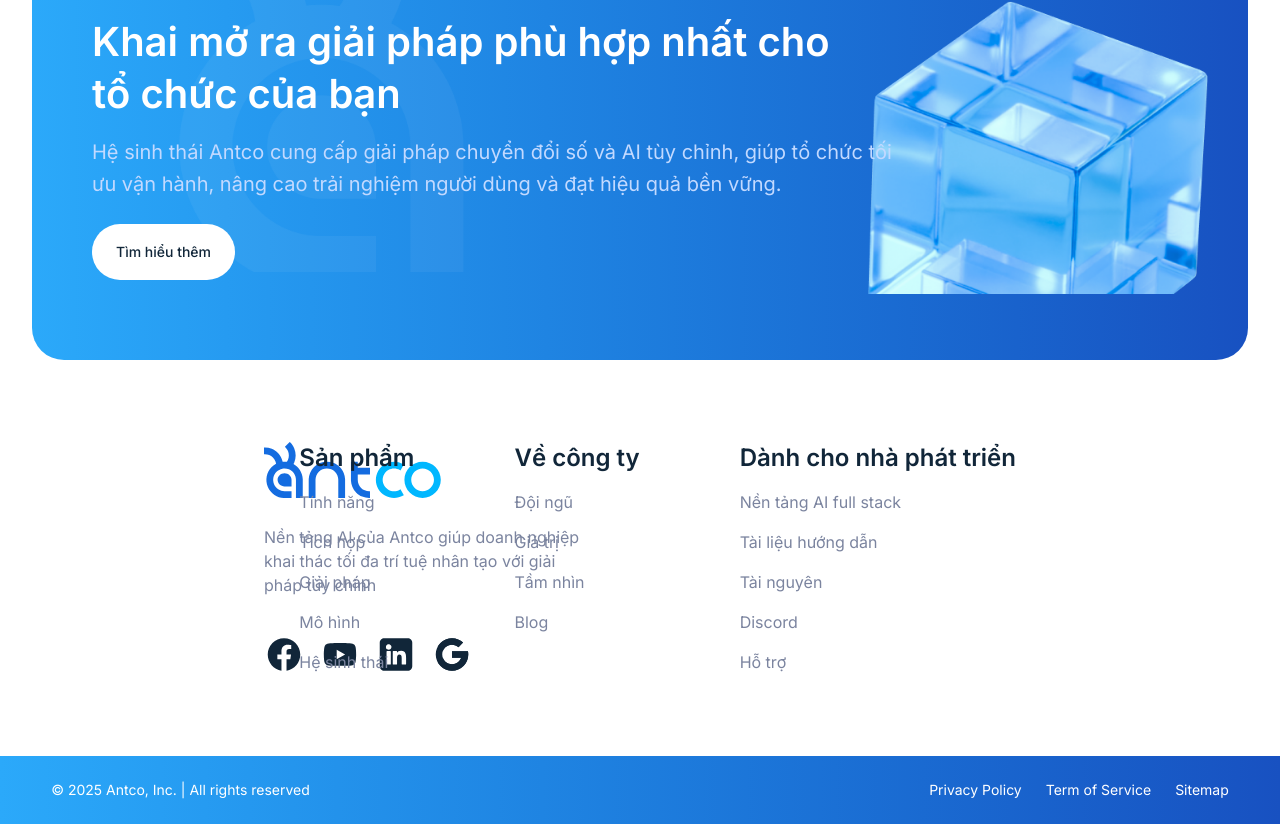
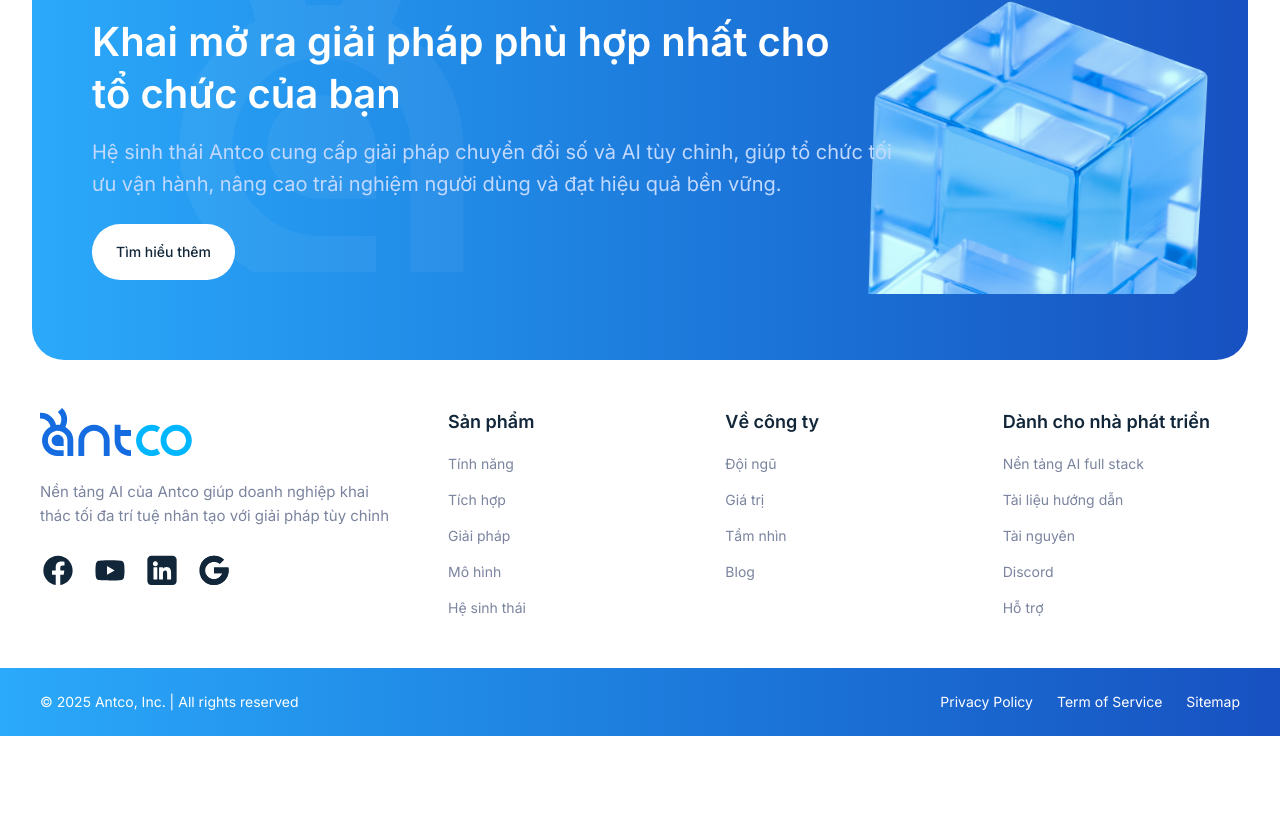
Before and after one commit to Underline007/learn-next, a Next.js app: page / in a window 1280 px wide. Shown: the part 7672-8496 px from the top of the page. After the commit the page ends 8408 px from the top, so only its background shows below. Built offline with nearby package versions, Linux system fonts and the light colour scheme.

Commit message:
fix layout footer

```diff
--- a/src/components/layout/Footer.tsx
+++ b/src/components/layout/Footer.tsx
@@ -37,11 +37,54 @@
   return (
     <footer className="w-full">
       {/* TOP AREA */}
-      <div className="w-full bg-white">
-        {/* wrapper cho full màn hình */}
-        <div className="w-full px-[clamp(16px,5vw,120px)]">
-          {/* container chuẩn Figma */}
-          <div className="relative mx-auto w-full max-w-[1920px] h-[396px]">
+      <div className="bg-white">
+        <div className="mx-auto w-full max-w-[1920px] px-4 sm:px-6 lg:px-10 py-10 lg:py-12 relative">
+          {/* GRID cho mobile–xl */}
+          <div className="lg:grid 2xl:hidden grid-cols-1 lg:grid-cols-[360px_1fr] gap-12">
+            {/* Left */}
+            <div className="flex flex-col items-start gap-6">
+              <Logo className="h-12 w-auto" />
+              <p className="max-w-[360px] text-[#7B849F] text-[15px] leading-6">
+                Nền tảng AI của Antco giúp doanh nghiệp khai thác tối đa trí tuệ
+                nhân tạo với giải pháp tùy chỉnh
+              </p>
+              <div className="flex items-center gap-4">
+                {socialIcons.map((icon) => (
+                  <Image
+                    key={icon.alt}
+                    src={icon.src}
+                    alt={icon.alt}
+                    width={36}
+                    height={36}
+                    className="h-9 w-9"
+                  />
+                ))}
+              </div>
+            </div>
+            {/* Right */}
+            <div className="grid grid-cols-2 md:grid-cols-3 gap-10">
+              {cols.map((col) => (
+                <div key={col.title} className="flex flex-col gap-4">
+                  <h3 className="text-[#112639] font-semibold text-lg leading-7">
+                    {col.title}
+                  </h3>
+                  <ul className="flex flex-col gap-3">
+                    {col.links.map((l) => (
+                      <li
+                        key={l}
+                        className="text-[#7B849F] text-sm leading-6 hover:text-[#1792ED]"
+                      >
+                        {l}
+                      </li>
+                    ))}
+                  </ul>
+                </div>
+              ))}
+            </div>
+          </div>
+
+          {/* 2XL absolute layout Figma (khóa ở 1920px) */}
+          <div className="hidden 2xl:block relative w-full max-w-[1920px] h-[396px] mx-auto">
             {/* Logo */}
             <div className="absolute left-[200px] top-[82px]">
               <Logo className="h-14 w-auto" />
@@ -92,18 +135,17 @@
       <div className="w-full bg-gradient-to-r from-[#2BA9FA] to-[#1851C1] py-4 lg:py-6">
         <div
           className="
-            w-full
-            max-w-[clamp(1280px,85vw,3000px)]
-            mx-auto
-            px-[clamp(16px,4vw,80px)]
-            flex flex-col items-start gap-2
-            sm:flex-row sm:items-center sm:justify-between
-          "
+      w-full max-w-[1920px] mx-auto
+      px-4 sm:px-6 lg:px-10
+      flex flex-col items-center justify-center gap-2
+      text-center
+      sm:flex-row sm:items-center sm:justify-between sm:text-left
+    "
         >
           <p className="text-white text-sm">
             © 2025 Antco, Inc. | All rights reserved
           </p>
-          <div className="flex items-center gap-6 text-white text-sm">
+          <div className="flex items-center justify-center gap-6 text-white text-sm">
             {bottomLinks.map((l) => (
               <span key={l} className="cursor-pointer hover:underline">
                 {l}
```
